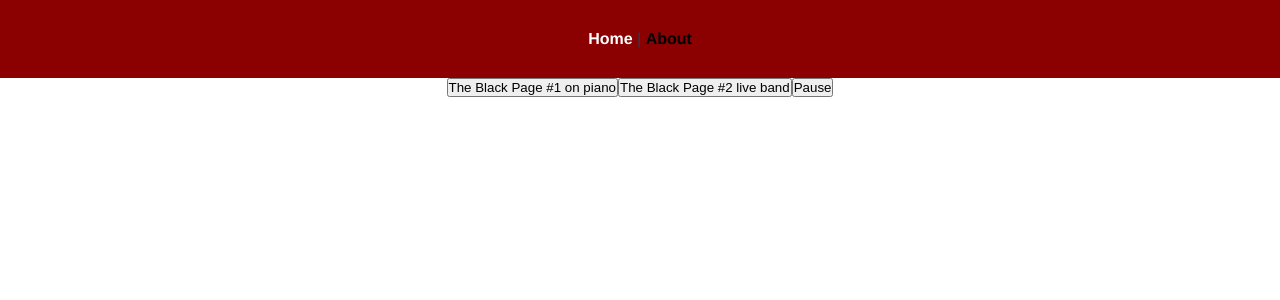
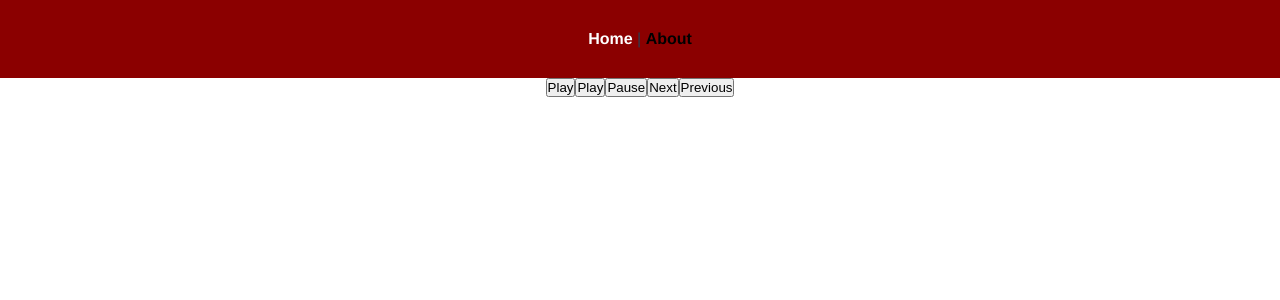
Before and after one commit to Francisco-fco/MusicPlayer, a Vue app in the folder music-player/: page /#/ in a window 1280 px wide. Shown: the top 300 px of the page. Built offline with nearby package versions, Linux system fonts and the light colour scheme.

Commit message:
checkpoint

```diff
--- a/music-player/src/components/Player.vue
+++ b/music-player/src/components/Player.vue
@@ -1,10 +1,12 @@
 <template>
   <div>
-    <button @click="play('DXxeOvvNNwc')">The Black Page #1 on piano</button>
-    <button @click="play('CtkZxnkbjtI')">The Black Page #2 live band</button>
+    <button @click="play('eFEjDCMNqYs')">Play</button>
+    <button @click="play('HQ1nvhLf1EU')">Play</button>
+
     <button @click="pause()">Pause</button>
+    <button @click="next()">Next</button>
+    <button @click="previous()">Previous</button>
   </div>
-
 
   <!--
   <div class="player-container">
@@ -41,12 +43,30 @@
 
 <script>
 export default {
-  // Hårdkodat exempel
+  methods: {
+    play(id) {
+      // calling global variable
+      window.player.loadVideoById(id);
+      window.player.playVideo();
+    },
+    pause() {
+      window.player.pauseVideo();
+    },
 
-  name: "player-comtainer",
+    next() {
+      window.player.nextVideo();
+    },
+
+    previous() {
+      window.player.previousVideo();
+    },
+  },
+};
+
+/*
   data() {
     return {
-        /*
+
 
       current: {},
       index: 0,
@@ -66,18 +86,7 @@ export default {
       // Handle the audio inside of app
       player: new Audio(),
       */
-    };
-  },
-  methods: {
 
-      play(id){
-      // calling global variable
-      window.player.loadVideoById(id)
-      window.player.playVideo()
-    },
-    pause(){
-      window.player.pauseVideo()
-    },
 /*
     play(song) {
       if (typeof song.src != "undefined") {
@@ -131,8 +140,6 @@ export default {
     //this.player.play()
   },
   */
-  }
-};
 </script>
 
 <style>
```
